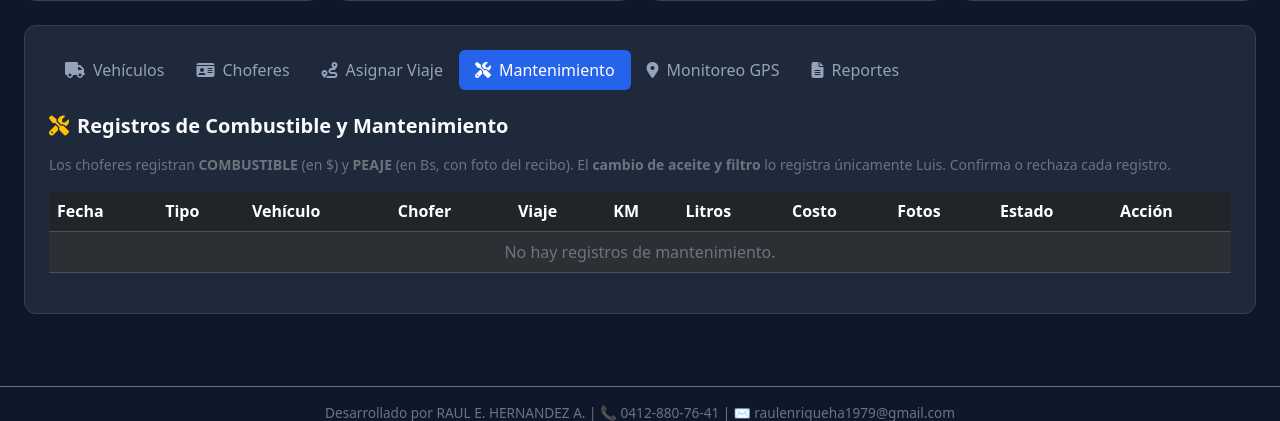
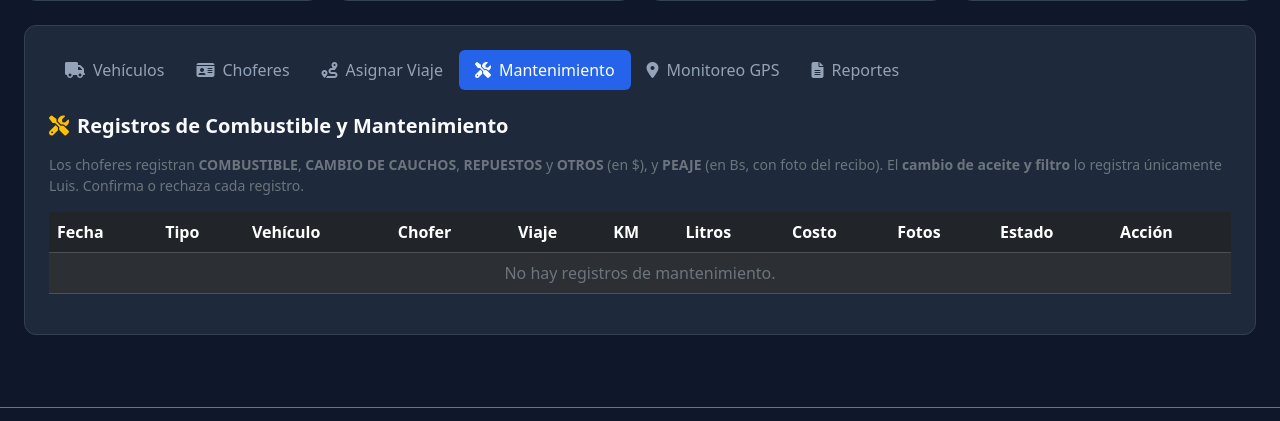
Before and after one commit to raulenriqueha1979-collab/transporte-app, a Flask app: page /dashboard in a window 1280 px wide, after a click on "Mantenimiento". Shown: the part 184-605 px from the top of the page. Run offline with Flask 3, Linux system fonts and the light colour scheme; a user stored in the database is signed in; data that the repository does not hold is empty.

Commit message:
Panel chofer: reponer CAMBIO DE CAUCHOS, REPUESTOS y OTROS (en $)
Co-Authored-By: Devin AI <158243242+devin-ai-integration[bot]@users.noreply.github.com>

```diff
--- a/app.py
+++ b/app.py
@@ -588,9 +588,10 @@ def registrar_evento():
         flash('No tienes un vehículo asignado.', 'danger')
         return redirect(url_for('panel_chofer'))
 
-    # El chofer solo puede registrar Combustible (en $) o Peaje (en Bs).
+    # El chofer registra en $ (Combustible, Cauchos, Repuestos, Otros) o Peaje en Bs.
+    # El cambio de aceite y filtro queda excluido: solo lo hace Luis.
     tipo = request.form.get('tipo') or 'Combustible'
-    if tipo not in ('Combustible', 'Peaje'):
+    if tipo not in ('Combustible', 'Cauchos', 'Repuestos', 'Otros', 'Peaje'):
         flash('Tipo de registro no permitido para el chofer.', 'danger')
         return redirect(url_for('panel_chofer'))
 
--- a/templates/chofer.html
+++ b/templates/chofer.html
@@ -50,6 +50,9 @@
                             <label class="form-label fw-semibold">Tipo de Registro</label>
                             <select name="tipo" id="tipoGasto" class="form-select" required>
                                 <option value="Combustible">COMBUSTIBLE (en $)</option>
+                                <option value="Cauchos">CAMBIO DE CAUCHOS (en $)</option>
+                                <option value="Repuestos">REPUESTOS (en $)</option>
+                                <option value="Otros">OTROS (en $)</option>
                                 <option value="Peaje">PEAJE (en Bs)</option>
                             </select>
                         </div>
@@ -243,10 +246,11 @@
             var foto = document.getElementById('fotoTicket');
             function toggle() {
                 var esPeaje = sel.value === 'Peaje';
+                var esCombustible = sel.value === 'Combustible';
                 lblMonto.textContent = esPeaje ? 'Monto del Peaje (Bs)' : 'Monto / Costo ($)';
                 lblFoto.textContent = esPeaje ? 'Foto del Recibo de Peaje (obligatoria)' : 'Foto del Recibo / Factura';
                 hintPeaje.classList.toggle('d-none', !esPeaje);
-                grpLitros.classList.toggle('d-none', esPeaje);
+                grpLitros.classList.toggle('d-none', !esCombustible);
                 grpKm.classList.toggle('d-none', esPeaje);
                 grpOdo.classList.toggle('d-none', esPeaje);
             }
--- a/templates/dashboard.html
+++ b/templates/dashboard.html
@@ -321,7 +321,7 @@
             <!-- TAB MANTENIMIENTO -->
             <div class="tab-pane fade" id="pills-mantenimiento">
                 <h5 class="fw-bold mb-3"><i class="fa-solid fa-screwdriver-wrench me-2 text-warning"></i>Registros de Combustible y Mantenimiento</h5>
-                <p class="text-secondary small">Los choferes registran <b>COMBUSTIBLE</b> (en $) y <b>PEAJE</b> (en Bs, con foto del recibo). El <b>cambio de aceite y filtro</b> lo registra únicamente Luis. Confirma o rechaza cada registro.</p>
+                <p class="text-secondary small">Los choferes registran <b>COMBUSTIBLE</b>, <b>CAMBIO DE CAUCHOS</b>, <b>REPUESTOS</b> y <b>OTROS</b> (en $), y <b>PEAJE</b> (en Bs, con foto del recibo). El <b>cambio de aceite y filtro</b> lo registra únicamente Luis. Confirma o rechaza cada registro.</p>
 
                 {% if current_user.rol == 'admin' %}
                 <div class="card bg-dark border-warning mb-4">
```
